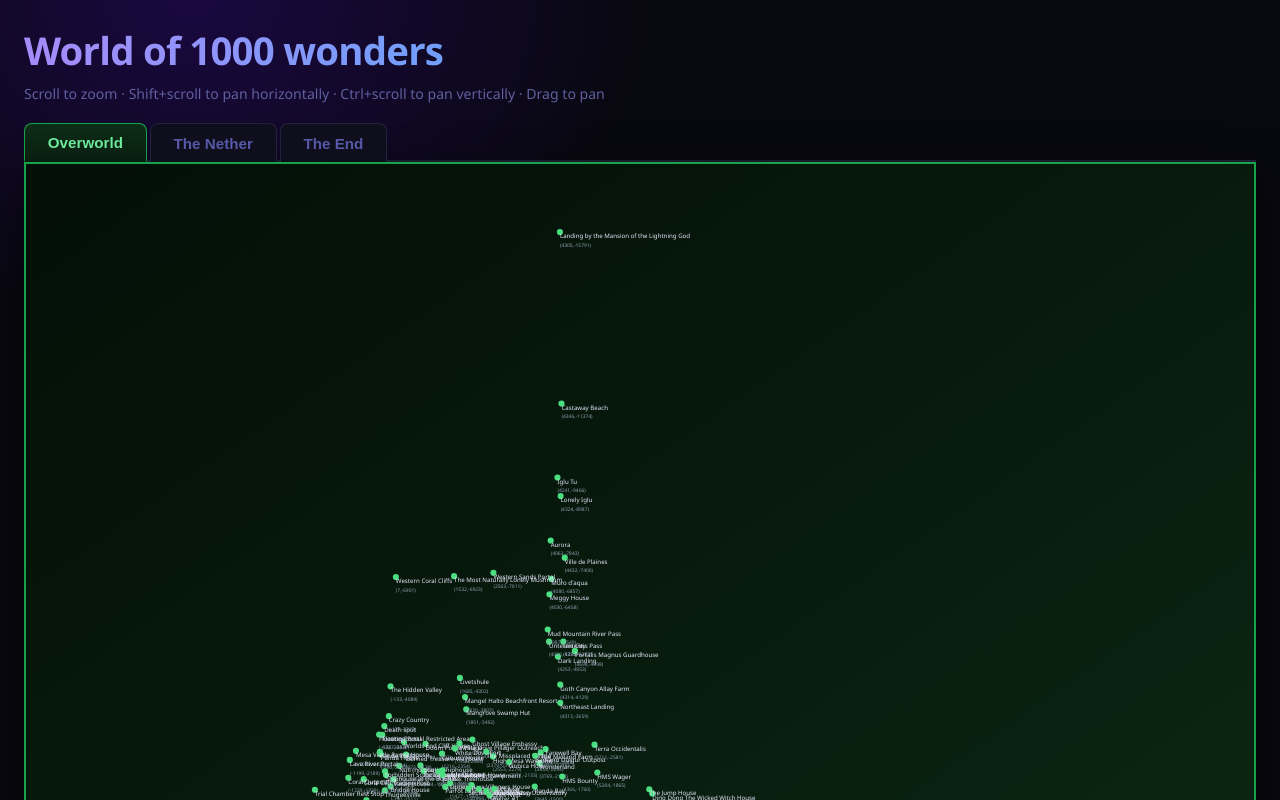
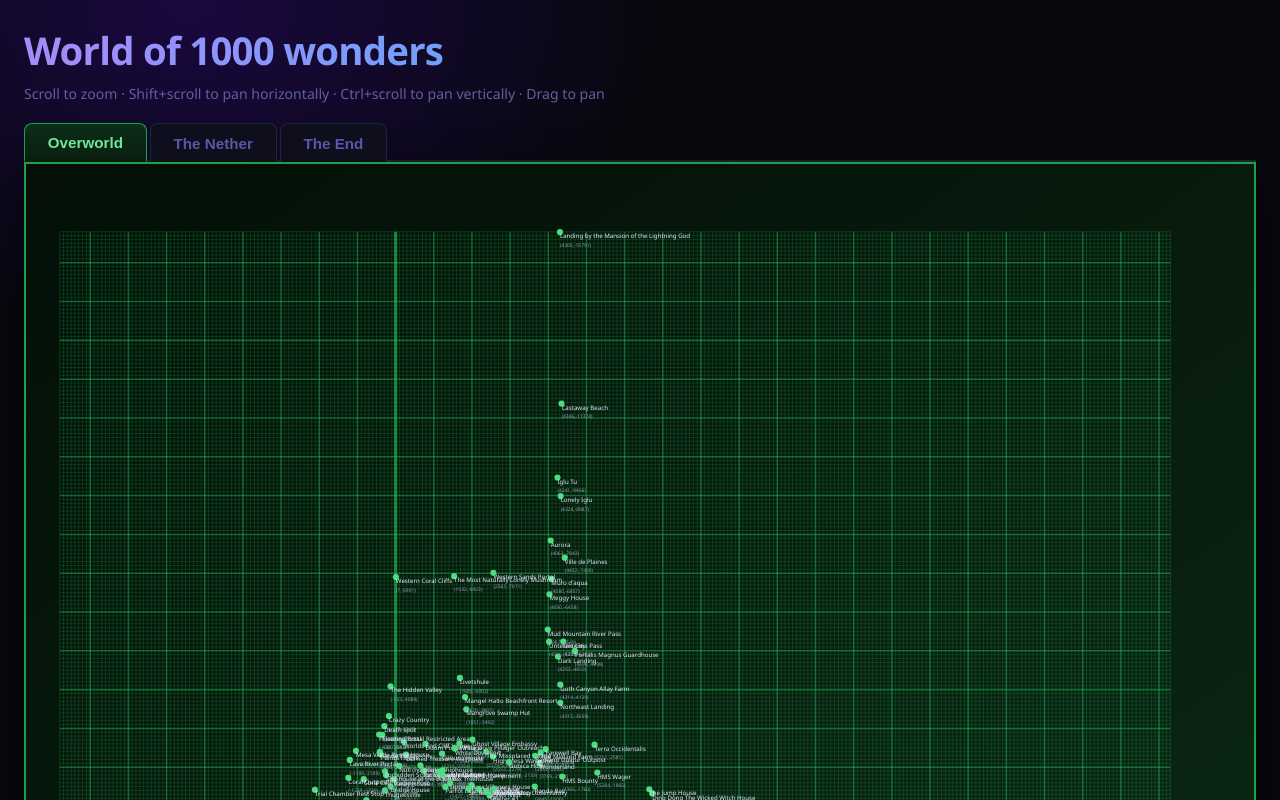
Before and after one commit to tecimovic/1000_wonders, a Vue app: page / in a window 1280 px wide. Shown: the top 800 px of the page. Built offline with nearby package versions, Linux system fonts and the light colour scheme.

Commit message:
Fix the grid.

```diff
--- a/src/App.vue
+++ b/src/App.vue
@@ -4,9 +4,9 @@ import WorldMap from './components/WorldMap.vue'
 import places from '../places.json'
 
 const tabs = [
-  { id: 'overworld', label: 'Overworld',  panelClass: 'map-overworld', markerColor: '#4ade80' },
-  { id: 'nether',    label: 'The Nether', panelClass: 'map-nether',    markerColor: '#fb923c' },
-  { id: 'end',       label: 'The End',    panelClass: 'map-end',       markerColor: '#c084fc' }
+  { id: 'overworld', label: 'Overworld',  panelClass: 'map-overworld', markerColor: '#4ade80', gridColor: '#22c55e' },
+  { id: 'nether',    label: 'The Nether', panelClass: 'map-nether',    markerColor: '#fb923c', gridColor: '#f97316' },
+  { id: 'end',       label: 'The End',    panelClass: 'map-end',       markerColor: '#c084fc', gridColor: '#a855f7' }
 ]
 
 const activeTab = ref('overworld')
@@ -35,7 +35,7 @@ const activeTab = ref('overworld')
     class="tab-panel"
     :class="tab.panelClass"
   >
-    <WorldMap :places="places[tab.id] ?? {}" :markerColor="tab.markerColor" />
+    <WorldMap :places="places[tab.id] ?? {}" :markerColor="tab.markerColor" :gridColor="tab.gridColor" />
   </div>
 </template>
 
--- a/src/components/WorldMap.vue
+++ b/src/components/WorldMap.vue
@@ -3,7 +3,8 @@ import { ref, computed, onUnmounted } from 'vue'
 
 const props = defineProps({
   places: { type: Object, required: true },
-  markerColor: { type: String, default: '#60a5fa' }
+  markerColor: { type: String, default: '#60a5fa' },
+  gridColor:   { type: String, default: '#60a5fa' }
 })
 
 const MAPSIZE = 1_000_000
@@ -15,7 +16,7 @@ let dragData = null
 const layout = computed(() => {
   const entries = Object.entries(props.places)
   if (entries.length === 0) {
-    return { factorX: 1, factorZ: 1, originX: MAPSIZE / 2, originZ: MAPSIZE / 2 }
+    return { factorX: 1, factorZ: 1, originX: MAPSIZE / 2, originZ: MAPSIZE / 2, minX: -1, maxX: 1, minZ: -1, maxZ: 1 }
   }
 
   let maxX = -Infinity, minX = Infinity, maxZ = -Infinity, minZ = Infinity
@@ -34,7 +35,8 @@ const layout = computed(() => {
     factorX: (MAPSIZE * 0.9) / rangeX,
     factorZ: (MAPSIZE * 0.9) / rangeZ,
     originX: (MAPSIZE * -minX) / rangeX,
-    originZ: (MAPSIZE * -minZ) / rangeZ
+    originZ: (MAPSIZE * -minZ) / rangeZ,
+    minX, maxX, minZ, maxZ
   }
 })
 
@@ -47,6 +49,30 @@ const markers = computed(() => {
     wx: coords[0],
     wz: coords[2]
   }))
+})
+
+const gridLines = computed(() => {
+  const { factorX, factorZ, originX, originZ, minX, maxX, minZ, maxZ } = layout.value
+  const step = 100
+  const x0 = Math.floor(minX / step) * step
+  const x1 = Math.ceil(maxX / step) * step
+  const z0 = Math.floor(minZ / step) * step
+  const z1 = Math.ceil(maxZ / step) * step
+
+  const svgX0 = originX + factorX * x0
+  const svgX1 = originX + factorX * x1
+  const svgZ0 = originZ + factorZ * z0
+  const svgZ1 = originZ + factorZ * z1
+
+  const verticals = []
+  for (let wx = x0; wx <= x1; wx += step) {
+    verticals.push({ svgX: originX + factorX * wx, major: wx % 1000 === 0, zero: wx === 0 })
+  }
+  const horizontals = []
+  for (let wz = z0; wz <= z1; wz += step) {
+    horizontals.push({ svgZ: originZ + factorZ * wz, major: wz % 1000 === 0, zero: wz === 0 })
+  }
+  return { verticals, horizontals, svgX0, svgX1, svgZ0, svgZ1 }
 })
 
 // Render hovered marker last so it paints on top of all others.
@@ -135,6 +161,27 @@ onUnmounted(() => {
     @wheel.prevent="onWheel"
     @mousedown="onMousedown"
   >
+    <!-- Grid -->
+    <line
+      v-for="(vl, i) in gridLines.verticals"
+      :key="'gv' + i"
+      :x1="vl.svgX" :y1="gridLines.svgZ0"
+      :x2="vl.svgX" :y2="gridLines.svgZ1"
+      :stroke="gridColor"
+      :stroke-width="(vl.zero ? 2500 : vl.major ? 1250 : 800) * labelScale"
+      :opacity="vl.zero ? 0.65 : vl.major ? 0.45 : 0.18"
+    />
+    <line
+      v-for="(hl, i) in gridLines.horizontals"
+      :key="'gh' + i"
+      :x1="gridLines.svgX0" :y1="hl.svgZ"
+      :x2="gridLines.svgX1" :y2="hl.svgZ"
+      :stroke="gridColor"
+      :stroke-width="(hl.zero ? 2500 : hl.major ? 1250 : 800) * labelScale"
+      :opacity="hl.zero ? 0.65 : hl.major ? 0.45 : 0.18"
+    />
+
+    <!-- Axes -->
     <line
       class="axis"
       :x1="0" :y1="layout.originZ"
```
